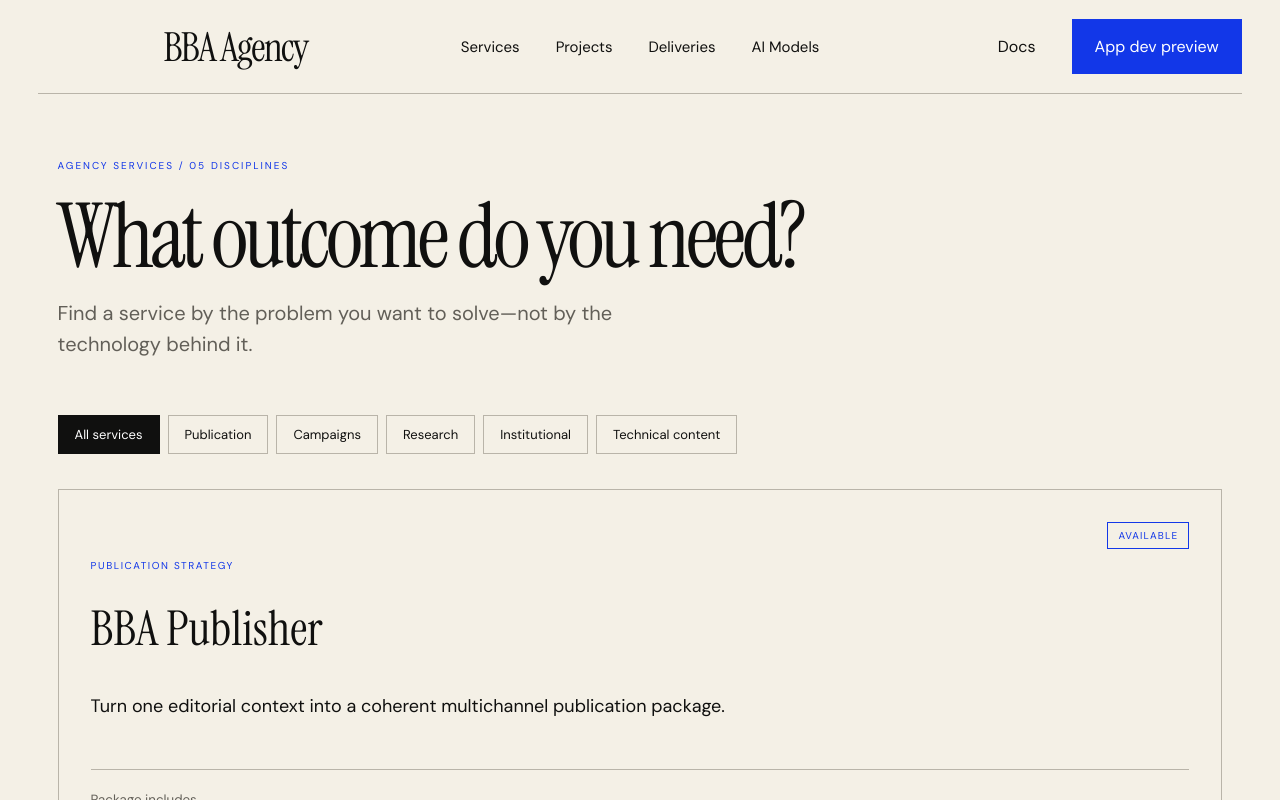
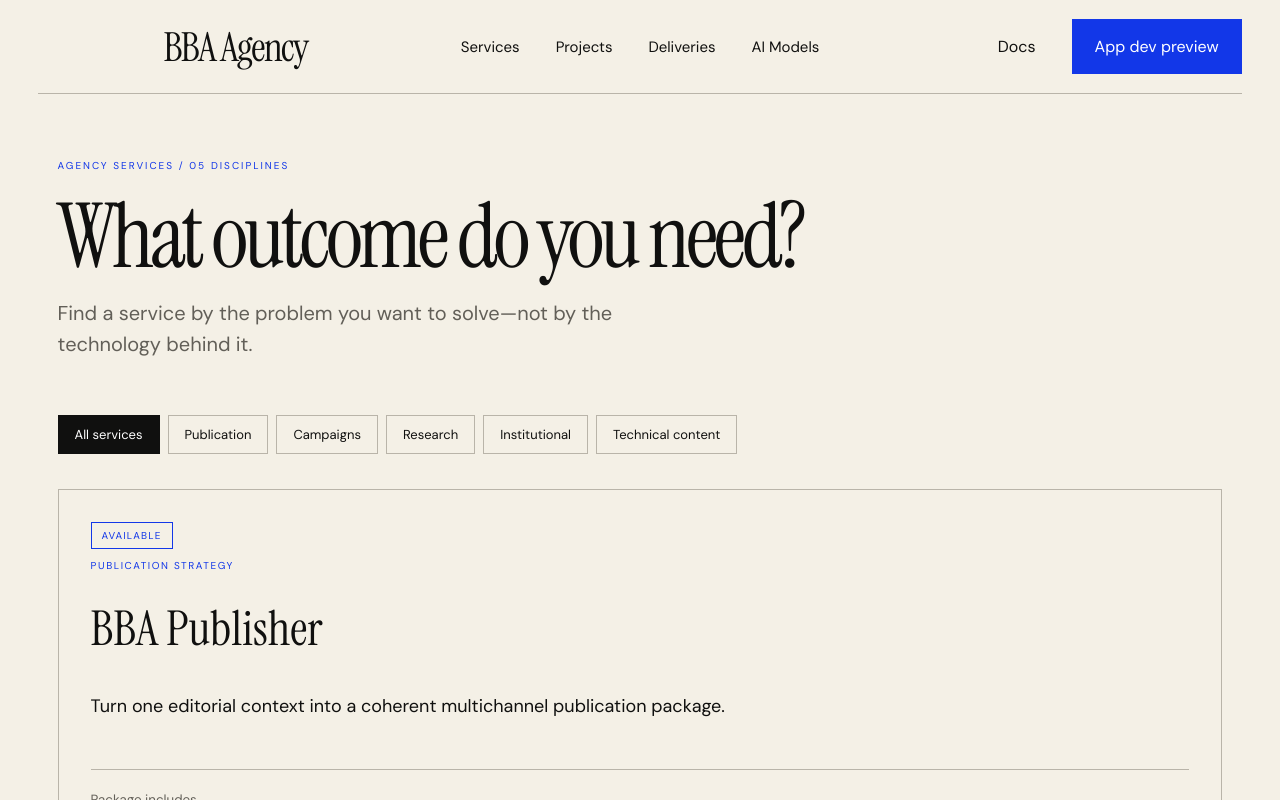
Before and after one commit to Axodus/BBA-Agency, a React (Vite) app in the folder static/: page /services in a window 1280 px wide. Shown: the top 800 px of the page. Built offline with nearby package versions, Linux system fonts and the light colour scheme.

Commit message:
Update Services.tsx

```diff
--- a/static/src/pages/Services.tsx
+++ b/static/src/pages/Services.tsx
@@ -25,7 +25,7 @@ export function Services() {
       <section className="catalog">
         {services.map(s => (
           <article className="catalog-card" key={s.name}>
-            <div className="card-top"><span>{s.n}</span><em className={`status ${s.status.toLowerCase()}`}>{s.status}</em></div>
+            <div className="card-top"><em className={`status ${s.status.toLowerCase()}`}>{s.status}</em></div>
             <p className="category">{s.category}</p>
             <h2>{s.name}</h2>
             <p className="outcome">{s.outcome}</p>
```
